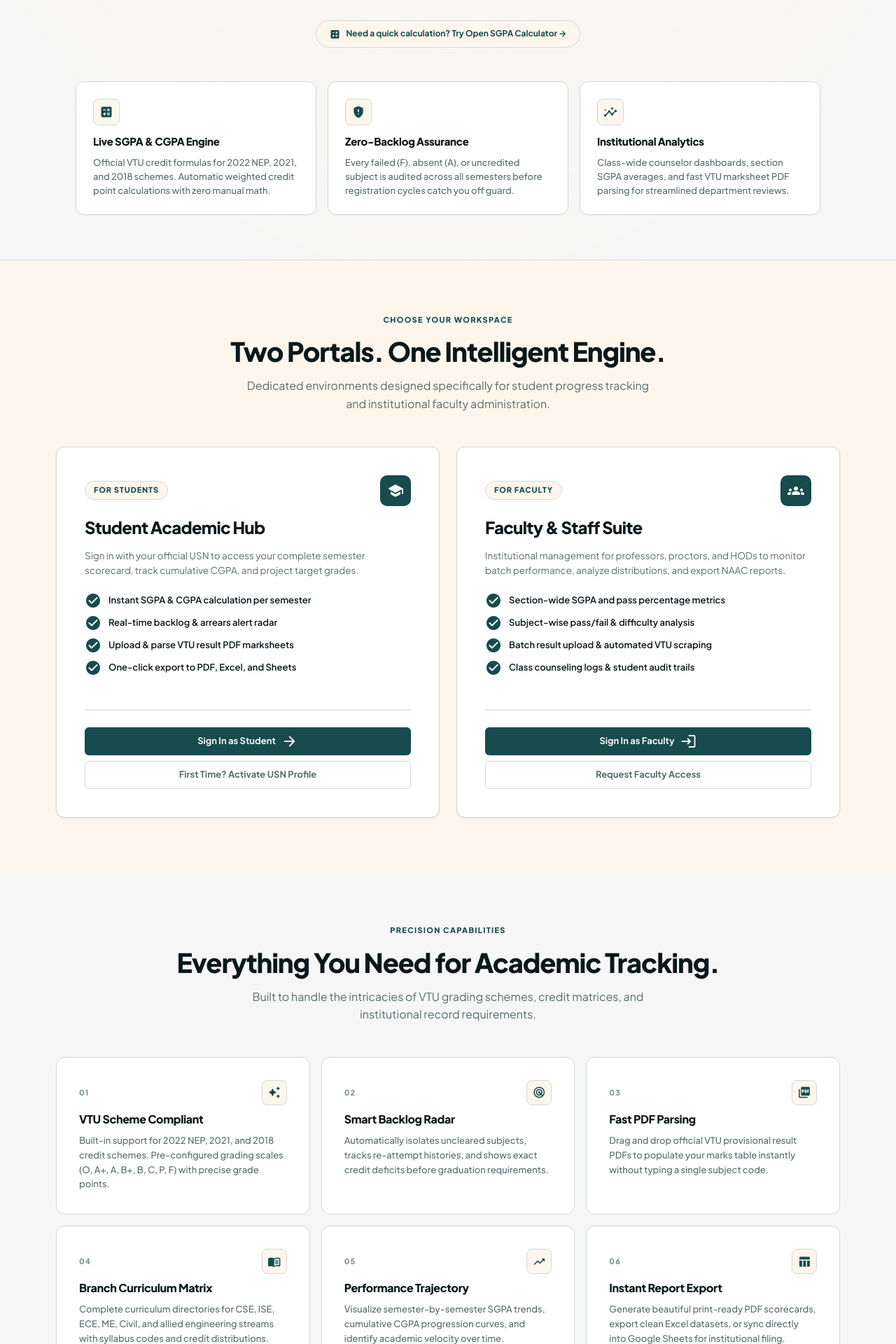
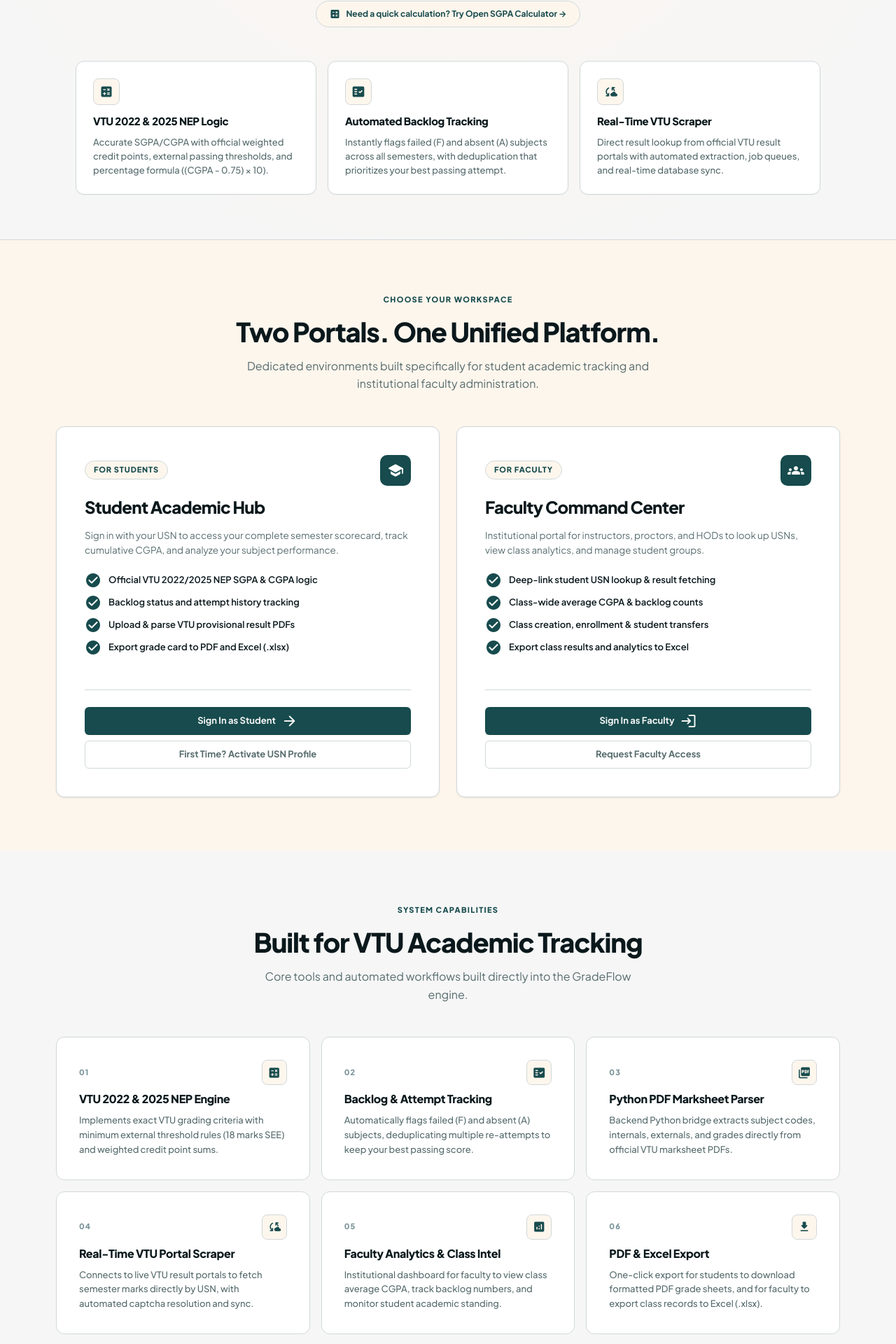
Before and after one commit to chocofixxx69/gradeflow, a Next.js app: page / in a window 1280 px wide. Shown: the part 519-2439 px from the top of the page at 70% size. Built offline with nearby package versions, Linux system fonts and the light colour scheme.

Commit message:
docs(landing): align landing copy and capabilities strictly with real GradeFlow features

```diff
--- a/app/landing/page.jsx
+++ b/app/landing/page.jsx
@@ -50,7 +50,7 @@
                 </h1>
 
                 <p className={styles.heroSubtitle}>
-                    GradeFlow calculates your SGPA and CGPA semester by semester, surfaces every pending backlog in real time, and turns VTU raw marks into actionable intelligence. Built specifically for VTU engineering students and faculty.
+                    GradeFlow calculates your SGPA and CGPA with official VTU formulas, tracks backlogs, parses marksheet PDFs, and auto-fetches results directly from VTU portals. Built for VTU students and faculty.
                 </p>
 
                 <div className={styles.heroCtaGroup}>
@@ -89,29 +89,29 @@
                         <div className={styles.pillarIconWrap}>
                             <span className="material-icons-round">calculate</span>
                         </div>
-                        <h3 className={styles.pillarTitle}>Live SGPA & CGPA Engine</h3>
+                        <h3 className={styles.pillarTitle}>VTU 2022 & 2025 NEP Logic</h3>
                         <p className={styles.pillarDesc}>
-                            Official VTU credit formulas for 2022 NEP, 2021, and 2018 schemes. Automatic weighted credit point calculations with zero manual math.
+                            Accurate SGPA/CGPA with official weighted credit points, external passing thresholds, and percentage formula ((CGPA - 0.75) × 10).
                         </p>
                     </div>
 
                     <div className={styles.pillarCard}>
                         <div className={styles.pillarIconWrap}>
-                            <span className="material-icons-round">gpp_maybe</span>
+                            <span className="material-icons-round">fact_check</span>
                         </div>
-                        <h3 className={styles.pillarTitle}>Zero-Backlog Assurance</h3>
+                        <h3 className={styles.pillarTitle}>Automated Backlog Tracking</h3>
                         <p className={styles.pillarDesc}>
-                            Every failed (F), absent (A), or uncredited subject is audited across all semesters before registration cycles catch you off guard.
+                            Instantly flags failed (F) and absent (A) subjects across all semesters, with deduplication that prioritizes your best passing attempt.
                         </p>
                     </div>
 
                     <div className={styles.pillarCard}>
                         <div className={styles.pillarIconWrap}>
-                            <span className="material-icons-round">insights</span>
+                            <span className="material-icons-round">cloud_sync</span>
                         </div>
-                        <h3 className={styles.pillarTitle}>Institutional Analytics</h3>
+                        <h3 className={styles.pillarTitle}>Real-Time VTU Scraper</h3>
                         <p className={styles.pillarDesc}>
-                            Class-wide counselor dashboards, section SGPA averages, and fast VTU marksheet PDF parsing for streamlined department reviews.
+                            Direct result lookup from official VTU result portals with automated extraction, job queues, and real-time database sync.
                         </p>
                     </div>
                 </div>
@@ -122,9 +122,9 @@
                 <div className={styles.sectionInner}>
                     <div className={styles.sectionHeader}>
                         <span className={styles.sectionEyebrow}>CHOOSE YOUR WORKSPACE</span>
-                        <h2 className={styles.sectionTitle}>Two Portals. One Intelligent Engine.</h2>
+                        <h2 className={styles.sectionTitle}>Two Portals. One Unified Platform.</h2>
                         <p className={styles.sectionSubtitle}>
-                            Dedicated environments designed specifically for student progress tracking and institutional faculty administration.
+                            Dedicated environments built specifically for student academic tracking and institutional faculty administration.
                         </p>
                     </div>
 
@@ -140,25 +140,25 @@
                                 </div>
                                 <h3 className={styles.portalCardTitle}>Student Academic Hub</h3>
                                 <p className={styles.portalCardDesc}>
-                                    Sign in with your official USN to access your complete semester scorecard, track cumulative CGPA, and project target grades.
+                                    Sign in with your USN to access your complete semester scorecard, track cumulative CGPA, and analyze your subject performance.
                                 </p>
 
                                 <ul className={styles.portalFeatureList}>
                                     <li className={styles.portalFeatureItem}>
                                         <span className={`material-icons-round ${styles.portalFeatureCheck}`}>check_circle</span>
-                                        Instant SGPA & CGPA calculation per semester
+                                        Official VTU 2022/2025 NEP SGPA & CGPA logic
                                     </li>
                                     <li className={styles.portalFeatureItem}>
                                         <span className={`material-icons-round ${styles.portalFeatureCheck}`}>check_circle</span>
-                                        Real-time backlog & arrears alert radar
+                                        Backlog status and attempt history tracking
                                     </li>
                                     <li className={styles.portalFeatureItem}>
                                         <span className={`material-icons-round ${styles.portalFeatureCheck}`}>check_circle</span>
-                                        Upload & parse VTU result PDF marksheets
+                                        Upload & parse VTU provisional result PDFs
                                     </li>
                                     <li className={styles.portalFeatureItem}>
                                         <span className={`material-icons-round ${styles.portalFeatureCheck}`}>check_circle</span>
-                                        One-click export to PDF, Excel, and Sheets
+                                        Export grade card to PDF and Excel (.xlsx)
                                     </li>
                                 </ul>
                             </div>
@@ -185,27 +185,27 @@
                                         <span className="material-icons-round">groups</span>
                                     </div>
                                 </div>
-                                <h3 className={styles.portalCardTitle}>Faculty & Staff Suite</h3>
+                                <h3 className={styles.portalCardTitle}>Faculty Command Center</h3>
                                 <p className={styles.portalCardDesc}>
-                                    Institutional management for professors, proctors, and HODs to monitor batch performance, analyze distributions, and export NAAC reports.
+                                    Institutional portal for instructors, proctors, and HODs to look up USNs, view class analytics, and manage student groups.
                                 </p>
 
                                 <ul className={styles.portalFeatureList}>
                                     <li className={styles.portalFeatureItem}>
                                         <span className={`material-icons-round ${styles.portalFeatureCheck}`}>check_circle</span>
-                                        Section-wide SGPA and pass percentage metrics
+                                        Deep-link student USN lookup & result fetching
                                     </li>
                                     <li className={styles.portalFeatureItem}>
                                         <span className={`material-icons-round ${styles.portalFeatureCheck}`}>check_circle</span>
-                                        Subject-wise pass/fail & difficulty analysis
+                                        Class-wide average CGPA & backlog counts
                                     </li>
                                     <li className={styles.portalFeatureItem}>
                                         <span className={`material-icons-round ${styles.portalFeatureCheck}`}>check_circle</span>
-                                        Batch result upload & automated VTU scraping
+                                        Class creation, enrollment & student transfers
                                     </li>
                                     <li className={styles.portalFeatureItem}>
                                         <span className={`material-icons-round ${styles.portalFeatureCheck}`}>check_circle</span>
-                                        Class counseling logs & student audit trails
+                                        Export class results and analytics to Excel
                                     </li>
                                 </ul>
                             </div>
@@ -230,10 +230,10 @@
             <section id="features" className={styles.featuresSection}>
                 <div className={styles.sectionInner}>
                     <div className={styles.sectionHeader}>
-                        <span className={styles.sectionEyebrow}>PRECISION CAPABILITIES</span>
-                        <h2 className={styles.sectionTitle}>Everything You Need for Academic Tracking.</h2>
+                        <span className={styles.sectionEyebrow}>SYSTEM CAPABILITIES</span>
+                        <h2 className={styles.sectionTitle}>Built for VTU Academic Tracking</h2>
                         <p className={styles.sectionSubtitle}>
-                            Built to handle the intricacies of VTU grading schemes, credit matrices, and institutional record requirements.
+                            Core tools and automated workflows built directly into the GradeFlow engine.
                         </p>
                     </div>
 
@@ -242,12 +242,12 @@
                             <div className={styles.featureHeader}>
                                 <span className={styles.featureNum}>01</span>
                                 <div className={styles.featureIconWrap}>
-                                    <span className="material-icons-round">auto_awesome</span>
+                                    <span className="material-icons-round">calculate</span>
                                 </div>
                             </div>
-                            <h3 className={styles.featureTitle}>VTU Scheme Compliant</h3>
+                            <h3 className={styles.featureTitle}>VTU 2022 & 2025 NEP Engine</h3>
                             <p className={styles.featureText}>
-                                Built-in support for 2022 NEP, 2021, and 2018 credit schemes. Pre-configured grading scales (O, A+, A, B+, B, C, P, F) with precise grade points.
+                                Implements exact VTU grading criteria with minimum external threshold rules (18 marks SEE) and weighted credit point sums.
                             </p>
                         </div>
 
@@ -255,12 +255,12 @@
                             <div className={styles.featureHeader}>
                                 <span className={styles.featureNum}>02</span>
                                 <div className={styles.featureIconWrap}>
-                                    <span className="material-icons-round">radar</span>
+                                    <span className="material-icons-round">fact_check</span>
                                 </div>
                             </div>
-                            <h3 className={styles.featureTitle}>Smart Backlog Radar</h3>
+                            <h3 className={styles.featureTitle}>Backlog & Attempt Tracking</h3>
                             <p className={styles.featureText}>
-                                Automatically isolates uncleared subjects, tracks re-attempt histories, and shows exact credit deficits before graduation requirements.
+                                Automatically flags failed (F) and absent (A) subjects, deduplicating multiple re-attempts to keep your best passing score.
                             </p>
                         </div>
 
@@ -271,9 +271,9 @@
                                     <span className="material-icons-round">picture_as_pdf</span>
                                 </div>
                             </div>
-                            <h3 className={styles.featureTitle}>Fast PDF Parsing</h3>
+                            <h3 className={styles.featureTitle}>Python PDF Marksheet Parser</h3>
                             <p className={styles.featureText}>
-                                Drag and drop official VTU provisional result PDFs to populate your marks table instantly without typing a single subject code.
+                                Backend Python bridge extracts subject codes, internals, externals, and grades directly from official VTU marksheet PDFs.
                             </p>
                         </div>
 
@@ -281,12 +281,12 @@
                             <div className={styles.featureHeader}>
                                 <span className={styles.featureNum}>04</span>
                                 <div className={styles.featureIconWrap}>
-                                    <span className="material-icons-round">menu_book</span>
+                                    <span className="material-icons-round">cloud_sync</span>
                                 </div>
                             </div>
-                            <h3 className={styles.featureTitle}>Branch Curriculum Matrix</h3>
+                            <h3 className={styles.featureTitle}>Real-Time VTU Portal Scraper</h3>
                             <p className={styles.featureText}>
-                                Complete curriculum directories for CSE, ISE, ECE, ME, Civil, and allied engineering streams with syllabus codes and credit distributions.
+                                Connects to live VTU result portals to fetch semester marks directly by USN, with automated captcha resolution and sync.
                             </p>
                         </div>
 
@@ -294,12 +294,12 @@
                             <div className={styles.featureHeader}>
                                 <span className={styles.featureNum}>05</span>
                                 <div className={styles.featureIconWrap}>
-                                    <span className="material-icons-round">trending_up</span>
+                                    <span className="material-icons-round">analytics</span>
                                 </div>
                             </div>
-                            <h3 className={styles.featureTitle}>Performance Trajectory</h3>
+                            <h3 className={styles.featureTitle}>Faculty Analytics & Class Intel</h3>
                             <p className={styles.featureText}>
-                                Visualize semester-by-semester SGPA trends, cumulative CGPA progression curves, and identify academic velocity over time.
+                                Institutional dashboard for faculty to view class average CGPA, track backlog numbers, and monitor student academic standing.
                             </p>
                         </div>
 
@@ -307,12 +307,12 @@
                             <div className={styles.featureHeader}>
                                 <span className={styles.featureNum}>06</span>
                                 <div className={styles.featureIconWrap}>
-                                    <span className="material-icons-round">table_chart</span>
+                                    <span className="material-icons-round">file_download</span>
                                 </div>
                             </div>
-                            <h3 className={styles.featureTitle}>Instant Report Export</h3>
+                            <h3 className={styles.featureTitle}>PDF & Excel Export</h3>
                             <p className={styles.featureText}>
-                                Generate beautiful print-ready PDF scorecards, export clean Excel datasets, or sync directly into Google Sheets for institutional filing.
+                                One-click export for students to download formatted PDF grade sheets, and for faculty to export class records to Excel (.xlsx).
                             </p>
                         </div>
                     </div>
@@ -323,9 +323,9 @@
             <section className={styles.calcBannerSection}>
                 <div className={styles.calcBanner}>
                     <div className={styles.calcBannerContent}>
-                        <h3 className={styles.calcBannerTitle}>Want a Quick Grade Estimate?</h3>
+                        <h3 className={styles.calcBannerTitle}>Want to Quickly Calculate Your SGPA?</h3>
                         <p className={styles.calcBannerDesc}>
-                            Use our open VTU SGPA & CGPA Calculator to estimate your scores, simulate grade points, or calculate percentage equivalents without logging in.
+                            Use the open VTU SGPA & CGPA calculator to test subjects, enter internal/external marks, and estimate your scores without logging in.
                         </p>
                     </div>
                     <Button
```
